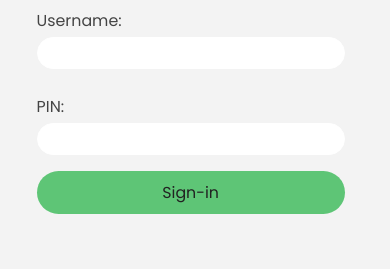
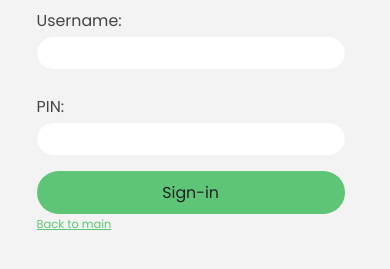
Before and after one commit to LuisCabantac/bankist, a plain HTML site: page assets/bankist.html in a window 390 px wide. Shown: the part 269-538 px from the top of the page. Drawn offline with Linux system fonts and the light colour scheme.

Commit message:
Add go to main page button in the login page

```diff
--- a/assets/bankist.html
+++ b/assets/bankist.html
@@ -34,6 +34,7 @@
             />
             <button class="login__btn">Sign-in</button>
           </form>
+          <p class="go-to-main"><a href="../index.html">Back to main</a></p>
         </div>
       </div>
     </div>
--- a/assets/style.css
+++ b/assets/style.css
@@ -97,6 +97,11 @@ body {
   display: flex;
   align-items: center;
   justify-content: space-between;
+}
+
+.go-to-main > a {
+  color: #5ec576;
+  font-size: 1.3rem;
 }
 
 /* MAIN */
@@ -337,6 +342,10 @@ h2 {
     margin-top: 23rem;
   }
 
+  .go-to-main {
+    font-size: 1.5rem;
+  }
+
   .balance__section {
     margin-top: 2rem;
   }
```
